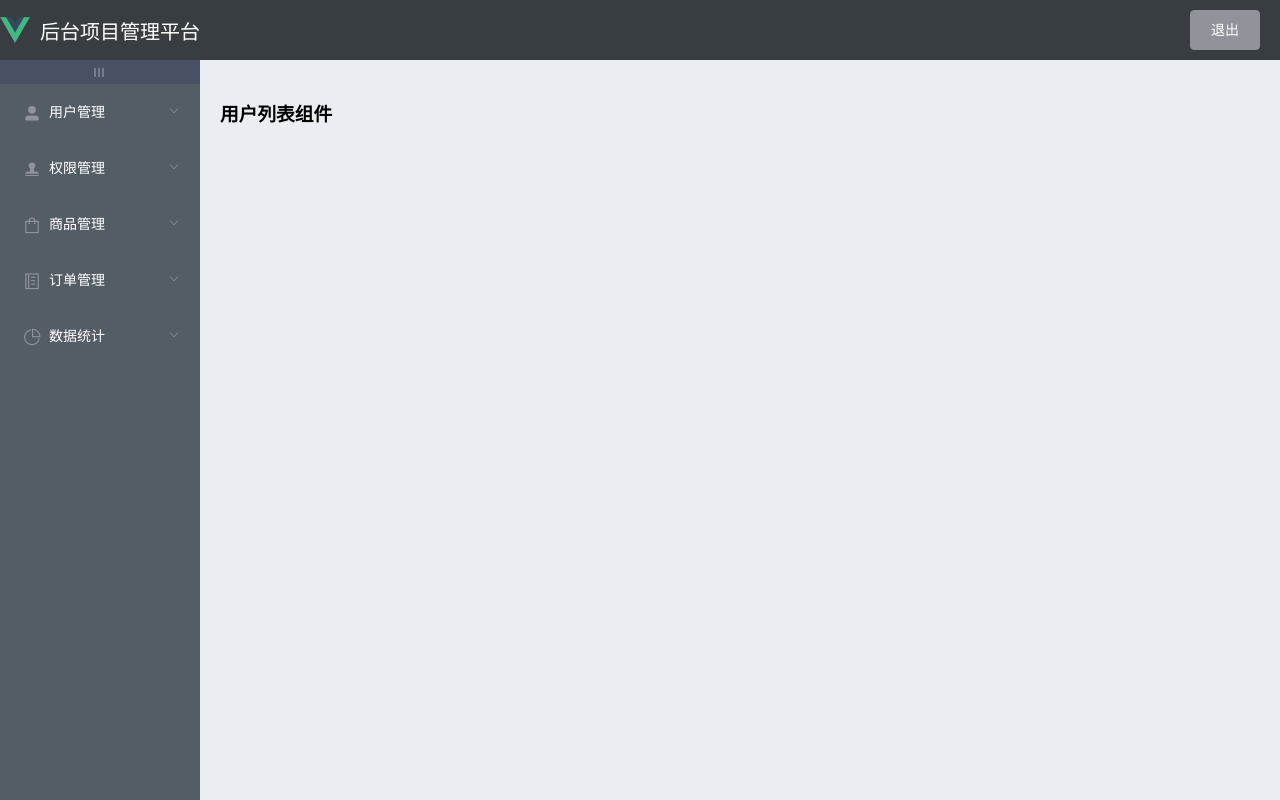
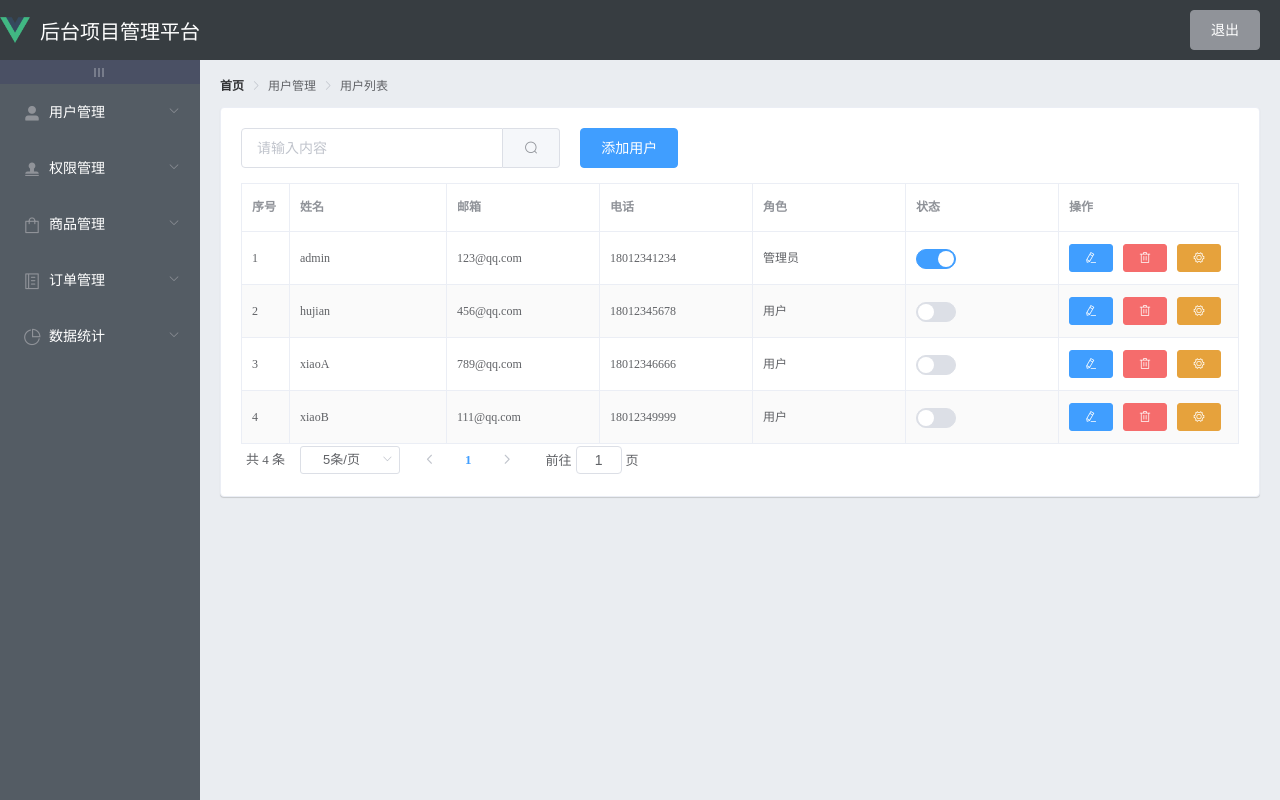
Before and after one commit to kinghuuu/vue_elm, a Vue app: page /#/users in a window 1280 px wide. Built offline with nearby package versions, Linux system fonts and the light colour scheme.

Commit message:
新增table等功能

```diff
--- a/src/assets/css/global.css
+++ b/src/assets/css/global.css
@@ -5,3 +5,17 @@ body,
     margin : 0;
     padding: 0;
 }
+
+.el-breadcrumb {
+    margin-bottom: 15px;
+    font-size    : 12px;
+}
+
+.el-card {
+    box-shadow: 0 1px 1px rgba(0, 0, 0, 0.15) !important;
+}
+
+.el-table {
+    margin-top: 15px;
+    font-size : 12px;
+}
--- a/src/components/user/Users.vue
+++ b/src/components/user/Users.vue
@@ -1,11 +1,122 @@
 <template>
   <div>
-    <h3>用户列表组件</h3>
+    <el-breadcrumb separator-class="el-icon-arrow-right">
+      <el-breadcrumb-item :to="{ path: '/home' }">首页</el-breadcrumb-item>
+      <el-breadcrumb-item>用户管理</el-breadcrumb-item>
+      <el-breadcrumb-item>用户列表</el-breadcrumb-item>
+    </el-breadcrumb>
+
+    <el-card>
+      <!-- 搜索与添加 -->
+      <el-row :gutter="20">
+        <el-col :span="8">
+          <el-input placeholder="请输入内容">
+            <el-button slot="append" icon="el-icon-search"></el-button>
+          </el-input>
+        </el-col>
+        <el-col :span="4">
+          <el-button type="primary">添加用户</el-button>
+        </el-col>
+      </el-row>
+      <!-- 用户列表区域 -->
+      <el-table :data="userList" border stripe>
+        <el-table-column label="序号" type="index"></el-table-column>
+        <el-table-column label="姓名" prop="username"></el-table-column>
+        <el-table-column label="邮箱" prop="email"></el-table-column>
+        <el-table-column label="电话" prop="mobile"></el-table-column>
+        <el-table-column label="角色" prop="role_name"></el-table-column>
+        <el-table-column label="状态">
+          <template slot-scope="scope">
+            <el-switch v-model="scope.row.mg_state" @change="userStateChange(scope.row)"></el-switch>
+          </template>
+        </el-table-column>
+        <el-table-column label="操作" width="180px">
+          <template slot-scope="scope">
+            <!-- 修改按钮 -->
+            <el-button type="primary" icon="el-icon-edit" size="mini"></el-button>
+            <!-- 删除按钮 -->
+            <el-button type="danger" icon="el-icon-delete" size="mini"></el-button>
+            <!-- 分配角色按钮 -->
+            <el-tooltip effect="dark" content="分配角色" placement="top" :enterable="false">
+              <el-button type="warning" icon="el-icon-setting" size="mini"></el-button>
+            </el-tooltip>
+          </template>
+        </el-table-column>
+      </el-table>
+
+      <!-- 分页区域 -->
+      <el-pagination
+        @size-change="handleSizeChange"
+        @current-change="handleCurrentChange"
+        :current-page="queryInfo.pagenum"
+        :page-sizes="[1, 2, 5, 10]"
+        :page-size="queryInfo.pagesize"
+        layout="total, sizes, prev, pager, next, jumper"
+        :total="total"
+      ></el-pagination>
+    </el-card>
   </div>
 </template>
 
 <script>
-export default {};
+export default {
+  data() {
+    return {
+      queryInfo: {
+        query: "",
+        pagenum: 1, //当前的页数
+        pagesize: 5 //每页显示数据
+      },
+      userList: [
+        {
+          username: "admin",
+          email: "123@qq.com",
+          mobile: "18012341234",
+          role_name: "管理员",
+          mg_state: true
+        },
+        {
+          username: "hujian",
+          email: "456@qq.com",
+          mobile: "18012345678",
+          role_name: "用户",
+          mg_state: false
+        },
+        {
+          username: "xiaoA",
+          email: "789@qq.com",
+          mobile: "18012346666",
+          role_name: "用户",
+          mg_state: false
+        },
+        {
+          username: "xiaoB",
+          email: "111@qq.com",
+          mobile: "18012349999",
+          role_name: "用户",
+          mg_state: false
+        }
+      ],
+      total: 4
+    };
+  },
+  create() {
+    this.getUserList();
+  },
+  methods: {
+    getUserList() {},
+    handleSizeChange(newSize) {
+      console.log("新的一页页数:", newSize);
+      this.queryInfo.pagesize = newSize;
+    },
+    handleCurrentChange(newPage) {
+      console.log("当前在第几页:", newPage);
+    },
+    userStateChange(userInfo) {
+      console.log("userInfo:", userInfo);
+    }
+  }
+};
 </script>
 
 <style lang="less" scoped>
```
